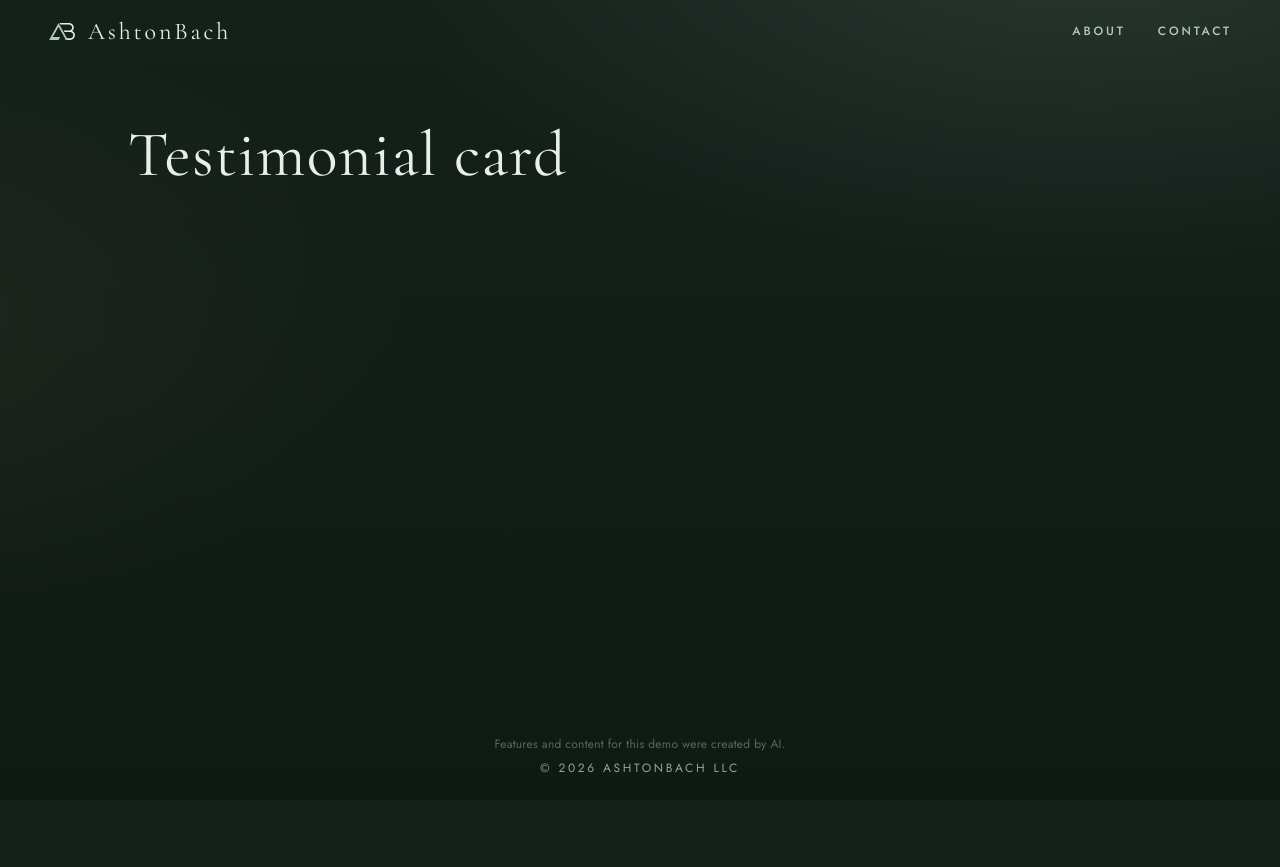
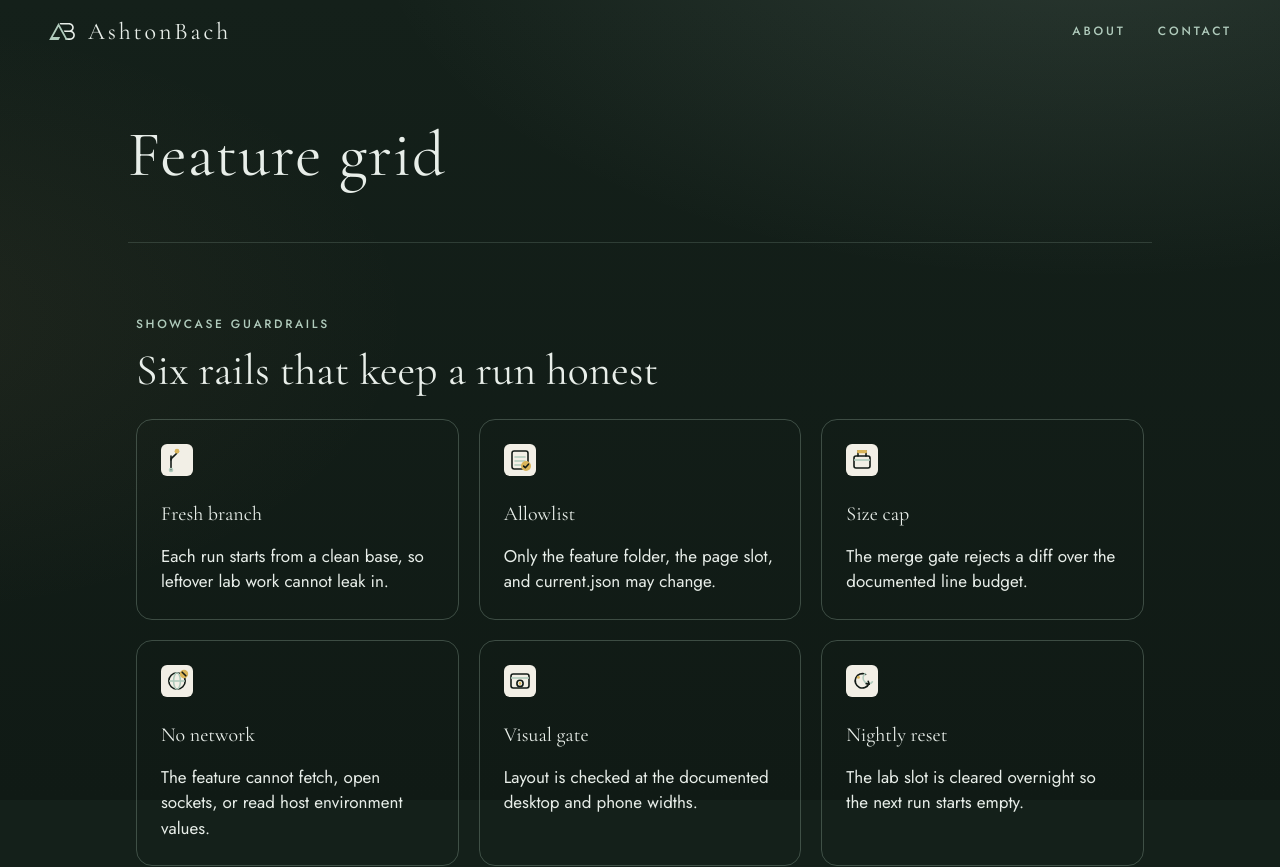
Before and after one commit to ashtonbach/agent-showcase, a Next.js app: page / in a window 1280 px wide. Shown: the top 867 px of the page. Before the commit the page ends 800 px from the top, so only its background shows below. Built offline with nearby package versions, Linux system fonts and the light colour scheme.

Commit message:
Feature: Feature grid (Author: Jonah Reyes)
Co-authored-by: Agent 0067 <ashtonbach-bot@users.noreply.github.com>

```diff
--- a/app/lab/current.json
+++ b/app/lab/current.json
@@ -1 +1 @@
-{"slug":"testimonial-card"}
+{"slug":"feature-grid"}
--- /dev/null
+++ b/app/lab/feature-grid/index.tsx
@@ -0,0 +1,72 @@
+"use client";
+import { useEffect, useRef, useState } from "react";
+
+// 6 cards: scripts/v2/specs/feature-grid.js and the run spec
+const ITEMS = [
+  { title: "Fresh branch", line: "Each run starts from a clean base, so leftover lab work cannot leak in." },
+  { title: "Allowlist", line: "Only the feature folder, the page slot, and current.json may change." },
+  { title: "Size cap", line: "The merge gate rejects a diff over the documented line budget." }, // 150 — scripts/v2/gate.js MAX
+  { title: "No network", line: "The feature cannot fetch, open sockets, or read host environment values." },
+  { title: "Visual gate", line: "Layout is checked at the documented desktop and phone widths." }, // 1280 and 390 — layout-check.js
+  { title: "Nightly reset", line: "The lab slot is cleared overnight so the next run starts empty." },
+];
+const css = `
+.lab-fg{width:min(960px,100%);margin:8px auto 56px;padding:0 8px;box-sizing:border-box;color:var(--mist,#E8EEE9)}
+.lab-fg .label{font-family:var(--sans);font-weight:500;letter-spacing:.16em;text-transform:uppercase;margin:0 0 12px}
+.lab-fg h2{font-family:var(--serif);font-weight:400;font-size:30px;margin:0 0 28px}
+.lab-fg-list{list-style:none;margin:0;padding:0;display:grid;grid-template-columns:repeat(3,minmax(0,1fr));gap:20px}
+.lab-fg-card{border:1px solid rgba(176,203,188,.28);border-radius:16px;padding:24px;box-sizing:border-box;display:flex;flex-direction:column;gap:14px;min-width:0}
+.lab-fg-card h3{font-family:var(--serif);font-weight:400;font-size:20px;margin:8px 0 0}
+.lab-fg-card p{font-family:var(--sans);margin:0;line-height:1.5;color:#E8EEE9}
+.lab-fg-fb{display:inline-flex;width:32px;height:32px;color:var(--sage,#B0CBBC)}
+@media (max-width:900px){.lab-fg-list{grid-template-columns:repeat(2,minmax(0,1fr))}}
+@media (max-width:600px){.lab-fg-list{grid-template-columns:minmax(0,1fr)}}
+@media (prefers-reduced-motion:reduce){.lab-fg-card{transition:none}}
+`;
+function Slot({ i }: { i: number }) {
+  const [fb, setFb] = useState(false);
+  const ref = useRef<HTMLImageElement>(null);
+  useEffect(() => {
+    const el = ref.current;
+    if (el && el.complete && el.naturalWidth === 0) setFb(true);
+  }, []);
+  if (fb) {
+    return (
+      <span data-art="fallback" aria-hidden="true" className="lab-fg-fb">
+        <svg viewBox="0 0 32 32" width="32" height="32">
+          <rect x="3" y="3" width="26" height="26" rx="6" fill="none" stroke="currentColor" strokeWidth="1.5" />
+          <path d="M10 17.5 14 21l8-10" fill="none" stroke="currentColor" strokeWidth="1.5" />
+        </svg>
+      </span>
+    );
+  }
+  return (
+    <img
+      ref={ref}
+      data-art="image"
+      src={"/lab/feature-grid/icon-" + i + ".svg"}
+      width={32}
+      height={32}
+      alt=""
+      onError={() => setFb(true)}
+    />
+  );
+}
+export default function FeatureGrid() {
+  return (
+    <section className="lab-fg" data-lab="feature-grid" aria-labelledby="lab-fg-heading">
+      <style>{css}</style>
+      <p className="label">Showcase guardrails</p>
+      <h2 id="lab-fg-heading">Six rails that keep a run honest</h2>
+      <ul className="lab-fg-list">
+        {ITEMS.map((item, i) => (
+          <li className="lab-fg-card" key={item.title}>
+            <Slot i={i} />
+            <h3>{item.title}</h3>
+            <p>{item.line}</p>
+          </li>
+        ))}
+      </ul>
+    </section>
+  );
+}
--- a/app/page.tsx
+++ b/app/page.tsx
@@ -1,10 +1,11 @@
+import Lab from "./lab/feature-grid";
 import { readDemoName } from "./demo-name";
 const demoName = readDemoName();
 export default function Page() {
   return (
     <div className="page-stack">
       <h1 className="demo-title">{demoName}</h1>
-      {/* lab:slot */}
+      <Lab /> {/* lab:slot */}
     </div>
   );
 }
```
